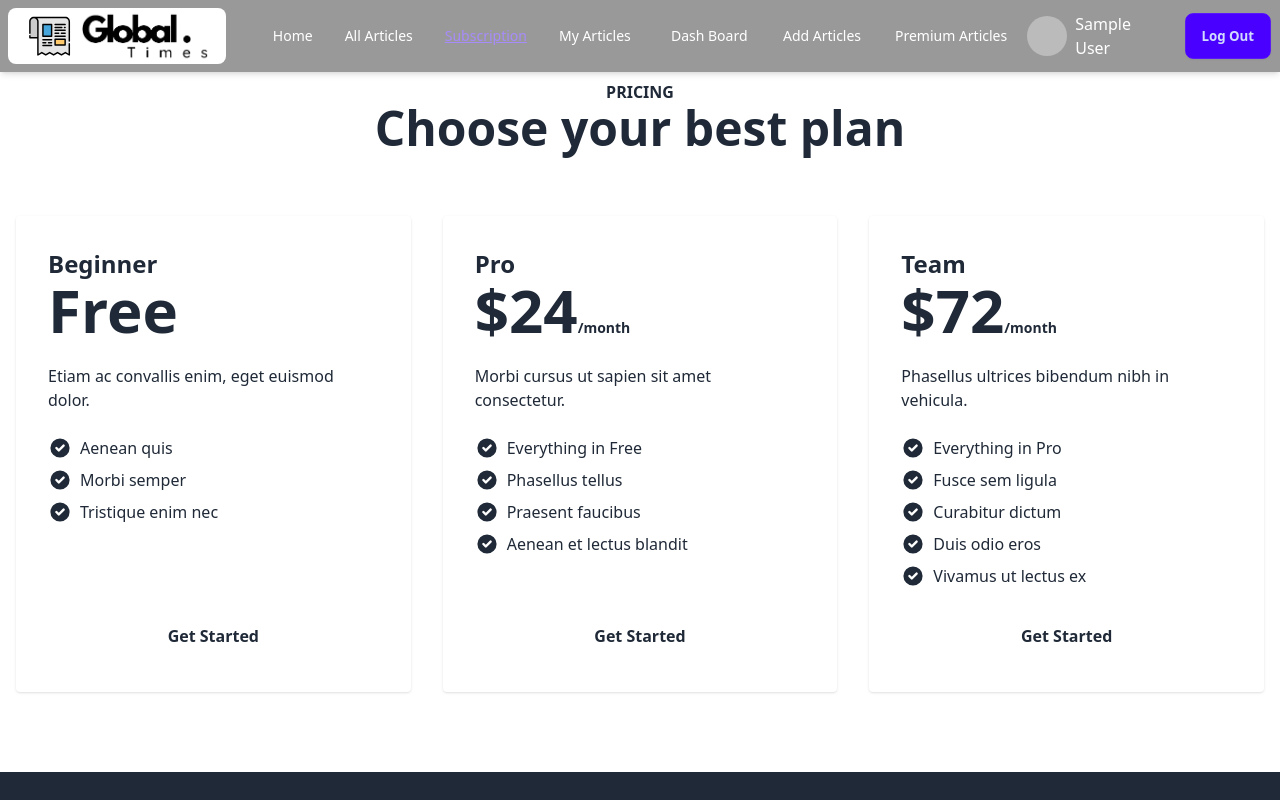
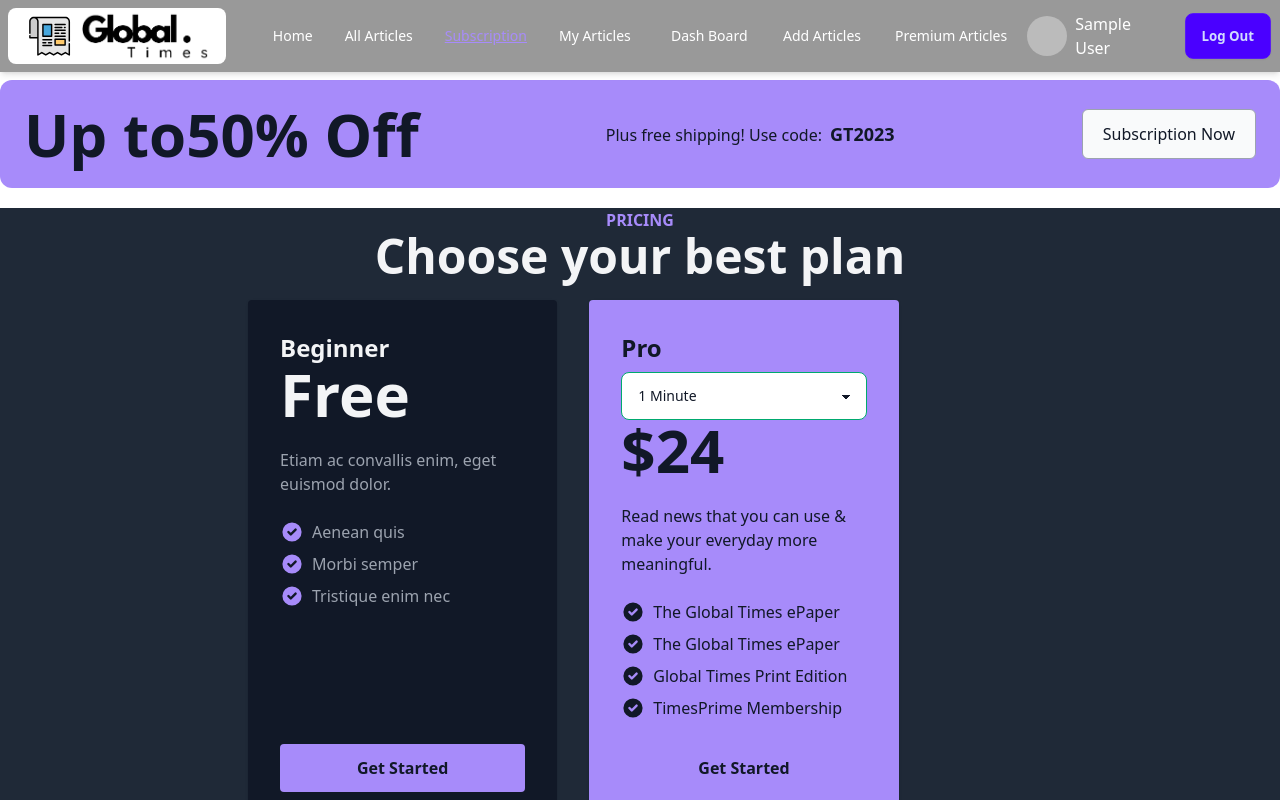
Before and after one commit to AlMamunTalukder/newspaper-client, a React (Vite) app: page /subscription in a window 1280 px wide. Shown: the top 800 px of the page. Built offline with nearby package versions, Linux system fonts and the light colour scheme; no server answers; sample sign-in values are in the browser's storage.

Commit message:
pricing value changed

```diff
--- a/src/Components/Navbar/Navbar.jsx
+++ b/src/Components/Navbar/Navbar.jsx
@@ -149,7 +149,7 @@ const Navbar = () => {
                 <div className="w-10 h-10 rounded-full bg-gray-500 mr-2"></div>
               )}
               <p className="mr-2">{user.displayName}</p>
-              {/* <p>{user.email}</p> */}
+
               <button onClick={handleLogOut} className="btn btn-primary ml-2">
                 Log Out
               </button>
--- a/src/Pages/Plans/Plans.jsx
+++ b/src/Pages/Plans/Plans.jsx
@@ -105,7 +105,7 @@ const Plans = () => {
                       clipRule="evenodd"
                     ></path>
                   </svg>
-                  <span></span>
+                  <span>The Global Times ePaper</span>
                 </li>
                 <li className="flex items-center space-x-2">
                   <svg
--- a/src/Pages/Subscription/Subscription.jsx
+++ b/src/Pages/Subscription/Subscription.jsx
@@ -1,32 +1,75 @@
+import { useState } from "react";
+import { Link } from "react-router-dom";
+
 const Subscription = () => {
+  const [priceChange, SetPriceChange] = useState("1 Minute");
+  const handleChange = (e) => {
+    SetPriceChange(e.target.value);
+  };
+
+  const getPrice = () => {
+    switch (priceChange) {
+      case "1 Minute":
+        return "$24";
+      case "5 Days":
+        return "$50"; // You can adjust the prices accordingly
+      case "10 Days":
+        return "$80";
+      default:
+        return "";
+    }
+  };
   return (
-    <section className="py-20 dark:bg-gray-800 dark:text-gray-100">
-      <div className="container px-4 mx-auto">
-        <div className="max-w-2xl mx-auto mb-16 text-center">
-          <span className="font-bold tracki uppercase dark:text-violet-400">
+    <div className="pt-20">
+      <div className="p-6 py-6  bg-violet-400  text-gray-900 rounded-xl">
+        <div className="container mx-auto ">
+          <div className="flex flex-col lg:flex-row items-center justify-between">
+            <h2 className="text-center text-6xl tracki font-bold">
+              Up to
+              <br className="sm:hidden" />
+              50% Off
+            </h2>
+            <div className="space-x-2 text-center py-2 lg:py-0">
+              <span>Plus free shipping! Use code:</span>
+              <span className="font-bold text-lg">GT2023</span>
+            </div>
+            <a
+              href="#"
+              rel="noreferrer noopener"
+              className="px-5 mt-4 lg:mt-0 py-3 rounded-md border block bg-gray-50 text-gray-900 border-gray-400"
+            >
+              Subscription Now
+            </a>
+          </div>
+        </div>
+      </div>
+      <section className=" bg-gray-800  text-gray-100">
+        <div className="container px-6 mx-auto mb-5 pb-10">
+          <div className="max-w-2xl mx-auto my-5 text-center">
+            <span className="font-bold uppercase  text-violet-400">
               Pricing
             </span>
             <h2 className="text-4xl font-bold lg:text-5xl">
               Choose your best plan
             </h2>
           </div>
-        <div className="flex flex-wrap items-stretch -mx-4">
+          <div className="flex flex-wrap items-stretch pl-52">
             <div className="flex w-full mb-8 sm:px-4 md:w-1/2 lg:w-1/3 lg:mb-0">
-            <div className="flex flex-grow flex-col p-6 space-y-6 rounded shadow sm:p-8 dark:bg-gray-900">
+              <div className="flex flex-grow flex-col p-6 space-y-6 rounded shadow sm:p-8  bg-gray-900">
                 <div className="space-y-2">
                   <h4 className="text-2xl font-bold">Beginner</h4>
                   <span className="text-6xl font-bold">Free</span>
                 </div>
-              <p className="mt-3 leadi dark:text-gray-400">
+                <p className="mt-3  text-gray-400">
                   Etiam ac convallis enim, eget euismod dolor.
                 </p>
-              <ul className="flex-1 mb-6 dark:text-gray-400">
+                <ul className="flex-1 mb-6  text-gray-400">
                   <li className="flex mb-2 space-x-2">
                     <svg
                       xmlns="http://www.w3.org/2000/svg"
                       viewBox="0 0 20 20"
                       fill="currentColor"
-                    className="flex-shrink-0 w-6 h-6 dark:text-violet-400"
+                      className="flex-shrink-0 w-6 h-6  text-violet-400"
                     >
                       <path
                         fillRule="evenodd"
@@ -41,7 +84,7 @@ const Subscription = () => {
                       xmlns="http://www.w3.org/2000/svg"
                       viewBox="0 0 20 20"
                       fill="currentColor"
-                    className="flex-shrink-0 w-6 h-6 dark:text-violet-400"
+                      className="flex-shrink-0 w-6 h-6  text-violet-400"
                     >
                       <path
                         fillRule="evenodd"
@@ -56,7 +99,7 @@ const Subscription = () => {
                       xmlns="http://www.w3.org/2000/svg"
                       viewBox="0 0 20 20"
                       fill="currentColor"
-                    className="flex-shrink-0 w-6 h-6 dark:text-violet-400"
+                      className="flex-shrink-0 w-6 h-6  text-violet-400"
                     >
                       <path
                         fillRule="evenodd"
@@ -69,23 +112,30 @@ const Subscription = () => {
                 </ul>
                 <button
                   type="button"
-                className="inline-block px-5 py-3 font-semibold tracki text-center rounded dark:bg-violet-400 dark:text-gray-900"
+                  className="inline-block px-5 py-3 font-semibold tracki text-center rounded  bg-violet-400  text-gray-900"
                 >
                   Get Started
                 </button>
               </div>
             </div>
             <div className="flex w-full mb-8 sm:px-4 md:w-1/2 lg:w-1/3 lg:mb-0">
-            <div className="flex flex-grow flex-col p-6 space-y-6 rounded shadow sm:p-8 dark:bg-violet-400 dark:text-gray-900">
+              <div className="flex flex-grow flex-col p-6 space-y-6 rounded shadow sm:p-8  bg-violet-400  text-gray-900">
                 <div className="space-y-2">
                   <h4 className="text-2xl font-bold">Pro</h4>
-                <span className="text-6xl font-bold">
-                  $24
-                  <span className="text-sm tracki">/month</span>
-                </span>
+                  <select
+                    className="select select-success w-full max-w-xs bg-white"
+                    onChange={handleChange}
+                    value={priceChange}
+                  >
+                    <option>1 Minute</option>
+                    <option>5 Days</option>
+                    <option>10 Days</option>
+                  </select>
+                  <span className="text-6xl font-bold">{getPrice()}</span>
                 </div>
                 <p className="leadi">
-                Morbi cursus ut sapien sit amet consectetur.
+                  Read news that you can use & make your everyday more
+                  meaningful.
                 </p>
                 <ul className="flex-1 space-y-2">
                   <li className="flex items-center space-x-2">
@@ -101,7 +151,7 @@ const Subscription = () => {
                         clipRule="evenodd"
                       ></path>
                     </svg>
-                  <span>Everything in Free</span>
+                    <span>The Global Times ePaper</span>
                   </li>
                   <li className="flex items-center space-x-2">
                     <svg
@@ -116,7 +166,7 @@ const Subscription = () => {
                         clipRule="evenodd"
                       ></path>
                     </svg>
-                  <span>Phasellus tellus</span>
+                    <span>The Global Times ePaper</span>
                   </li>
                   <li className="flex items-center space-x-2">
                     <svg
@@ -131,7 +181,7 @@ const Subscription = () => {
                         clipRule="evenodd"
                       ></path>
                     </svg>
-                  <span>Praesent faucibus</span>
+                    <span>Global Times Print Edition</span>
                   </li>
                   <li className="flex items-center space-x-2">
                     <svg
@@ -146,9 +196,10 @@ const Subscription = () => {
                         clipRule="evenodd"
                       ></path>
                     </svg>
-                  <span>Aenean et lectus blandit</span>
+                    <span>TimesPrime Membership</span>
                   </li>
                 </ul>
+                <Link to="">
                   <a
                     rel="noopener noreferrer"
                     href="#"
@@ -156,109 +207,13 @@ const Subscription = () => {
                   >
                     Get Started
                   </a>
-            </div>
-          </div>
-          <div className="flex w-full mb-8 sm:px-4 md:w-1/2 lg:w-1/3 lg:mb-0">
-            <div className="flex flex-grow flex-col p-6 space-y-6 rounded shadow sm:p-8 dark:bg-gray-900">
-              <div className="space-y-2">
-                <h4 className="text-2xl font-bold">Team</h4>
-                <span className="text-6xl font-bold">
-                  $72
-                  <span className="text-sm tracki">/month</span>
-                </span>
-              </div>
-              <p className="leadi dark:text-gray-400">
-                Phasellus ultrices bibendum nibh in vehicula.
-              </p>
-              <ul className="space-y-2 dark:text-gray-400">
-                <li className="flex items-start space-x-2">
-                  <svg
-                    xmlns="http://www.w3.org/2000/svg"
-                    viewBox="0 0 20 20"
-                    fill="currentColor"
-                    className="flex-shrink-0 w-6 h-6 dark:text-violet-400"
-                  >
-                    <path
-                      fillRule="evenodd"
-                      d="M10 18a8 8 0 100-16 8 8 0 000 16zm3.707-9.293a1 1 0 00-1.414-1.414L9 10.586 7.707 9.293a1 1 0 00-1.414 1.414l2 2a1 1 0 001.414 0l4-4z"
-                      clipRule="evenodd"
-                    ></path>
-                  </svg>
-                  <span>Everything in Pro</span>
-                </li>
-                <li className="flex items-start space-x-2">
-                  <svg
-                    xmlns="http://www.w3.org/2000/svg"
-                    viewBox="0 0 20 20"
-                    fill="currentColor"
-                    className="flex-shrink-0 w-6 h-6 dark:text-violet-400"
-                  >
-                    <path
-                      fillRule="evenodd"
-                      d="M10 18a8 8 0 100-16 8 8 0 000 16zm3.707-9.293a1 1 0 00-1.414-1.414L9 10.586 7.707 9.293a1 1 0 00-1.414 1.414l2 2a1 1 0 001.414 0l4-4z"
-                      clipRule="evenodd"
-                    ></path>
-                  </svg>
-                  <span>Fusce sem ligula</span>
-                </li>
-                <li className="flex items-start space-x-2">
-                  <svg
-                    xmlns="http://www.w3.org/2000/svg"
-                    viewBox="0 0 20 20"
-                    fill="currentColor"
-                    className="flex-shrink-0 w-6 h-6 dark:text-violet-400"
-                  >
-                    <path
-                      fillRule="evenodd"
-                      d="M10 18a8 8 0 100-16 8 8 0 000 16zm3.707-9.293a1 1 0 00-1.414-1.414L9 10.586 7.707 9.293a1 1 0 00-1.414 1.414l2 2a1 1 0 001.414 0l4-4z"
-                      clipRule="evenodd"
-                    ></path>
-                  </svg>
-                  <span>Curabitur dictum</span>
-                </li>
-                <li className="flex items-start space-x-2">
-                  <svg
-                    xmlns="http://www.w3.org/2000/svg"
-                    viewBox="0 0 20 20"
-                    fill="currentColor"
-                    className="flex-shrink-0 w-6 h-6 dark:text-violet-400"
-                  >
-                    <path
-                      fillRule="evenodd"
-                      d="M10 18a8 8 0 100-16 8 8 0 000 16zm3.707-9.293a1 1 0 00-1.414-1.414L9 10.586 7.707 9.293a1 1 0 00-1.414 1.414l2 2a1 1 0 001.414 0l4-4z"
-                      clipRule="evenodd"
-                    ></path>
-                  </svg>
-                  <span>Duis odio eros</span>
-                </li>
-                <li className="flex items-start space-x-2">
-                  <svg
-                    xmlns="http://www.w3.org/2000/svg"
-                    viewBox="0 0 20 20"
-                    fill="currentColor"
-                    className="flex-shrink-0 w-6 h-6 dark:text-violet-400"
-                  >
-                    <path
-                      fillRule="evenodd"
-                      d="M10 18a8 8 0 100-16 8 8 0 000 16zm3.707-9.293a1 1 0 00-1.414-1.414L9 10.586 7.707 9.293a1 1 0 00-1.414 1.414l2 2a1 1 0 001.414 0l4-4z"
-                      clipRule="evenodd"
-                    ></path>
-                  </svg>
-                  <span>Vivamus ut lectus ex</span>
-                </li>
-              </ul>
-              <a
-                rel="noopener noreferrer"
-                href="#"
-                className="inline-block w-full px-5 py-3 font-semibold tracki text-center rounded dark:bg-violet-400 dark:text-gray-900"
-              >
-                Get Started
-              </a>
+                </Link>
               </div>
             </div>
           </div>
         </div>
       </section>
+    </div>
   );
 };
 
--- a/src/Router/Router.jsx
+++ b/src/Router/Router.jsx
@@ -51,7 +51,11 @@ const router = createBrowserRouter([
       },
       {
         path: "/subscription",
-        element: <Subscription />,
+        element: (
+          <PrivateRouter>
+            <Subscription />
+          </PrivateRouter>
+        ),
       },
     ],
   },
```
Lines whose indentation alone changed are shown as unchanged.
